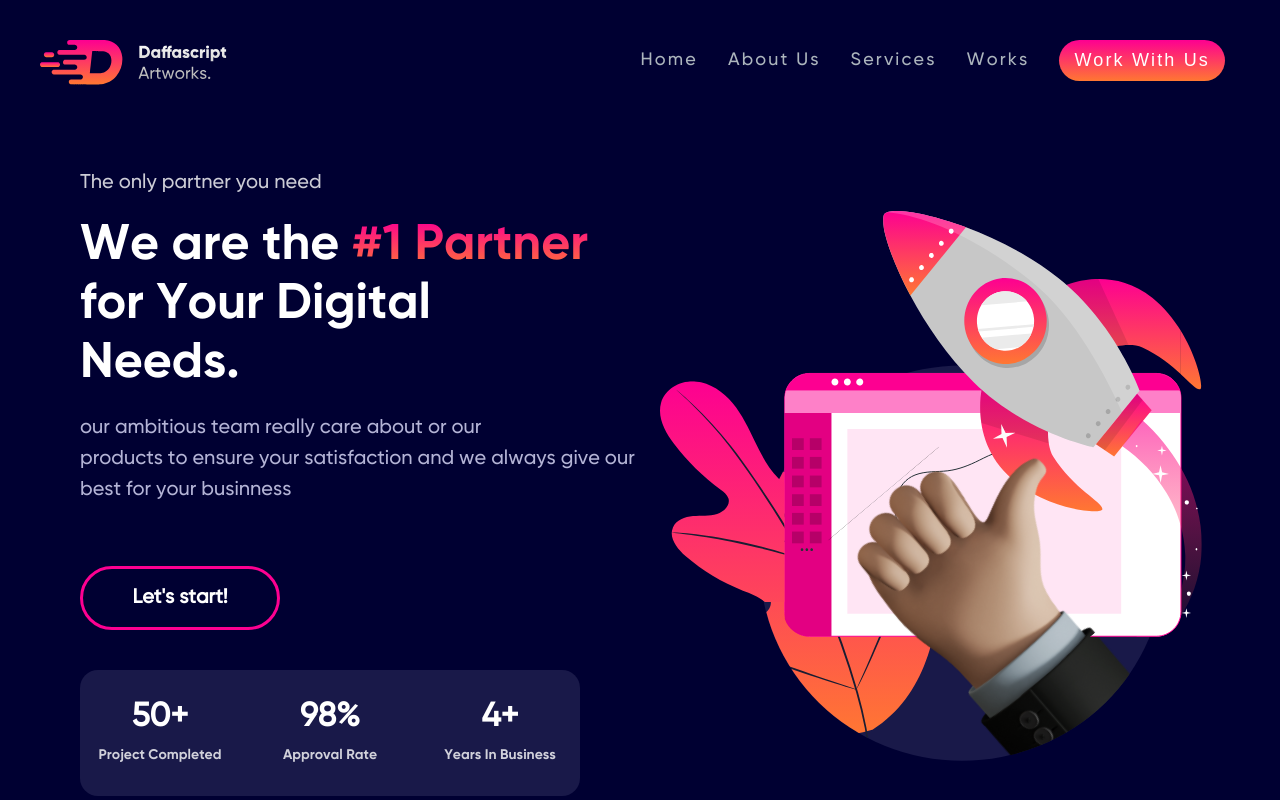
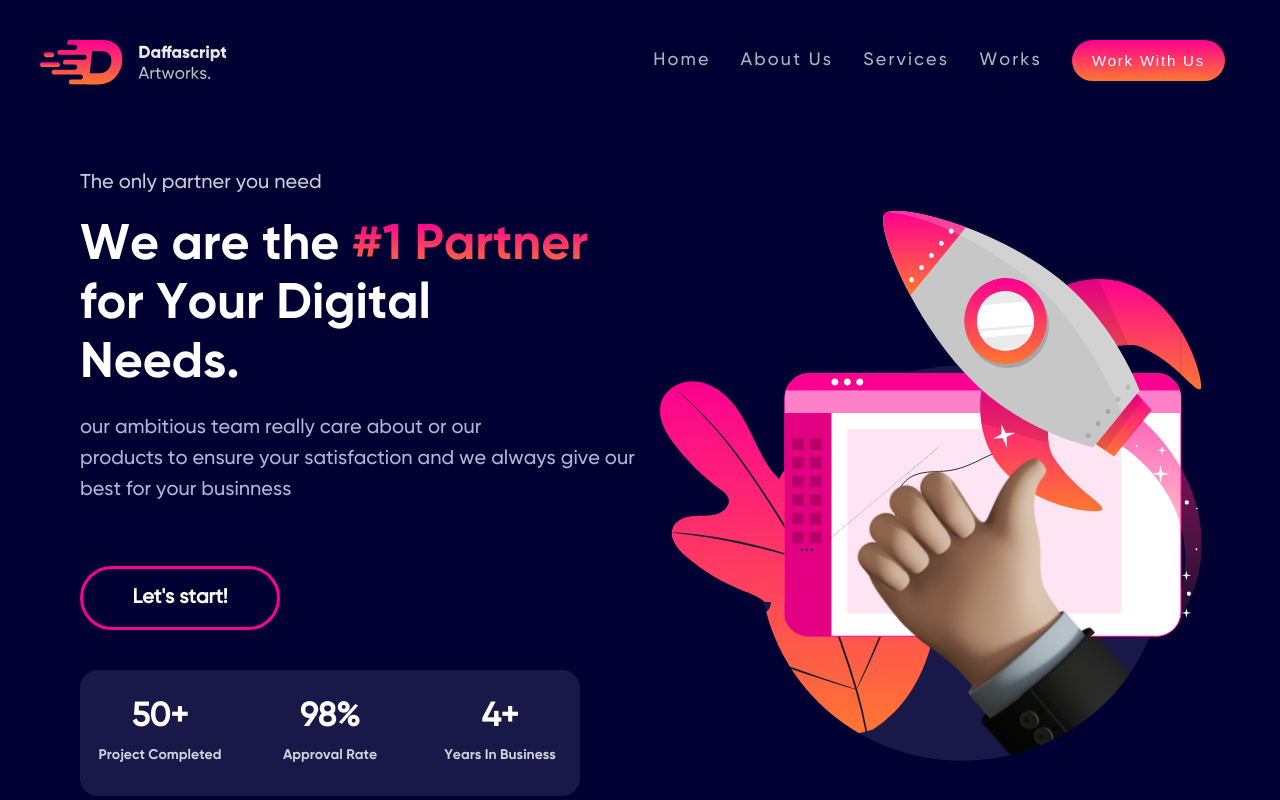
Before and after one commit to DavidJohndps/daffascript_frontend, a Nuxt app: page / in a window 1280 px wide. Shown: the top 800 px of the page. Built offline with nearby package versions, Linux system fonts and the light colour scheme.

Commit message:
ngerubah button navbar

```diff
--- a/assets/style.css
+++ b/assets/style.css
@@ -212,7 +212,7 @@ input[type="text"]:focus {
 .b-navbar{
     background: linear-gradient(180deg, #FD0091 0%, #FD0091 0.01%, #FF7732 100%);
     border: none;
-    padding: 10px;
+    padding: 12px;
     border-radius: 75px;
 }
 
--- a/components/Navbar.vue
+++ b/components/Navbar.vue
@@ -38,7 +38,7 @@
                             </li>
                             <li>
                                 <button class="b-navbar">
-                                    <nuxt-link to="/Contact" class="active1" style="text-decoration: none; font-size: 18px; letter-spacing:0.12em;">Work With Us</nuxt-link>
+                                    <nuxt-link to="/Contact" class="active1" style="text-decoration: none; font-size: 15px; letter-spacing:0.12em;">Work With Us</nuxt-link>
                                 </button>
                             </li>
                         </ul>
@@ -84,7 +84,7 @@
     }
     .active1{
         color: #FFFFFF;
-        padding: 5px;
+        padding: 8px;
     }
     .active1:hover{
         color: #FFFFFF;
```
